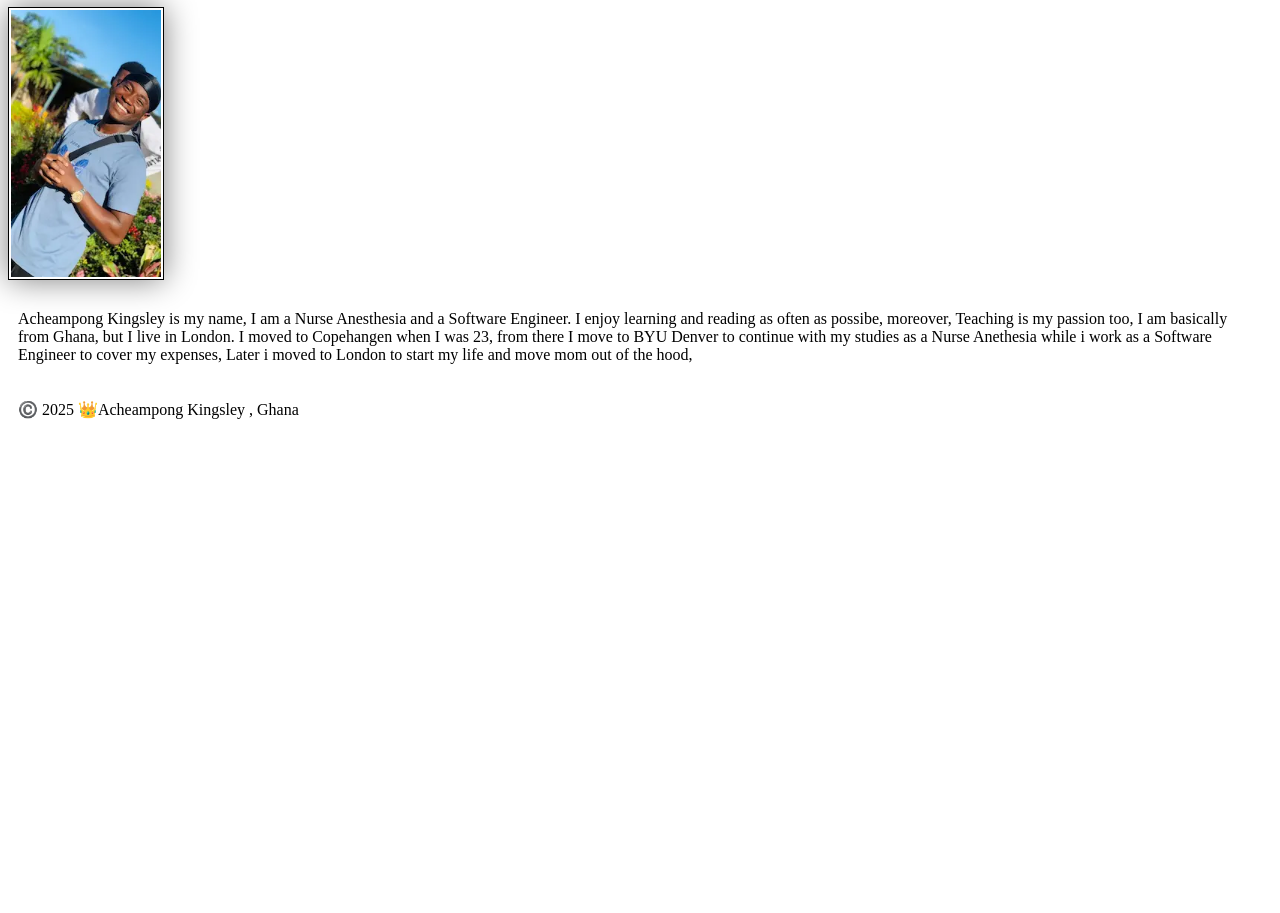
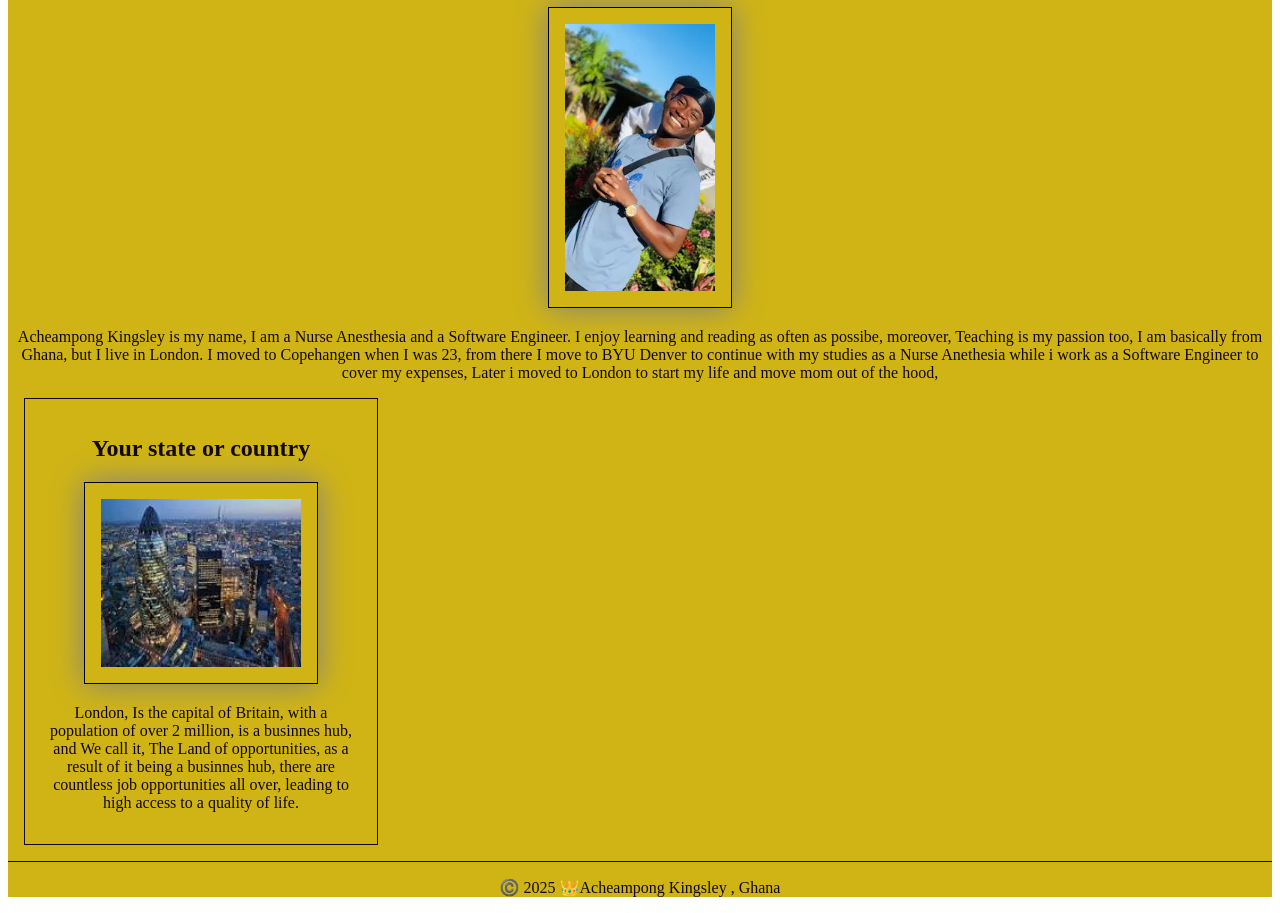
Before and after one commit to king6ava9e/wdd130, a plain HTML site: page index.html in a window 1280 px wide. Shown: the part 217-1130 px from the top of the page. Before the commit the page ends 800 px from the top, so only its background shows below. Drawn offline with Linux system fonts and the light colour scheme.

Commit message:
web page enhancement

```diff
--- a/index.html
+++ b/index.html
@@ -7,6 +7,8 @@
         <title> Acheampong Kingsly | WDD130 </title>
 
         </title>
+        <meta name="description" content="Describe your home page here using keywords like your name, the course, the purpose of the page ">
+        <meta name="author" content="Your name">
 
         <link rel="stylesheet" href="styles/styles.css">
 
@@ -25,6 +27,11 @@
             <h1> Acheampong Kingsley | WDD130 </h1>
             <img src="images/profile.jpg.webp" alt="Hola, Acheampong Kingsley esta mi nom." width="200">
             <p>Acheampong Kingsley is my name, I am a Nurse Anesthesia and a Software Engineer. I enjoy learning and reading as often as possibe, moreover, Teaching is my passion too, I am basically from Ghana, but I live in London. I moved to Copehangen when I was 23, from there I move to BYU Denver to continue with my studies as a Nurse Anethesia while i work as a Software Engineer to cover my expenses, Later i moved to London to start my life and move mom out of the hood,
+                <aside>
+                    <h2>Your state or country</h2>
+                    <img src="images/My country.jpeg" alt="This is where I liv or in other words, my country " class="image_aside">
+                    <p>London, Is the capital of Britain, with a population of over 2 million, is a businnes hub, and We call it, The Land of opportunities, as a result of it being a businnes hub, there are countless job opportunities all over, leading to high access to a quality of life.</p>
+                </aside>
         <footer>
            <p>©️ 2025 👑Acheampong Kingsley , Ghana</p>
 
--- a/styles/styles.css
+++ b/styles/styles.css
@@ -1,13 +1,30 @@
-nav {background-color: darkblue;
+nav {background-color: rgb(25, 65, 158);
     padding : 10px;}
+
 nav a {color: white;
 display: block;
 padding: 20px;}
-h1 {color: darkblue;
+
+h1 {color: rgb(25, 65, 158);
 }
+
 img {width: 150px;
 height: auto;
 border: 1px solid black;
-padding: 2px;
-box-shadow: 0 0 30px gray;}
-p {padding: 10px;}
+padding: 1rem;
+box-shadow: 0 0 30px gray;
+text-align: center;
+}
+
+p {padding: 0;}
+
+main {width: auto fit-content; margin: auto; border: 5px solid rgb(0,0,0/0.3); padding: 1;background-color:rgb(208, 180, 21);color: rgb(18, 7, 7);
+text-align: center;}
+
+.image_aside{width: 200px;height: auto;}
+
+footer{ margin-top: 15px;border-top: 1px solid; text-align: center;}
+
+aside {width: 20rem; margin: 1rem; border: 1px solid;
+padding: 1rem; background-color: rgb(208, 180, 21);color:rgb(18, 7, 7) ;
+text-align: center;}
```
Also changed, not shown: images/My country.jpeg (added), volumes.txt (added).
